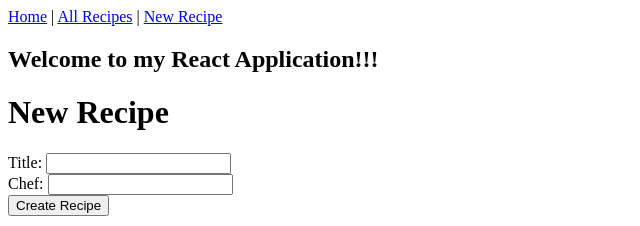
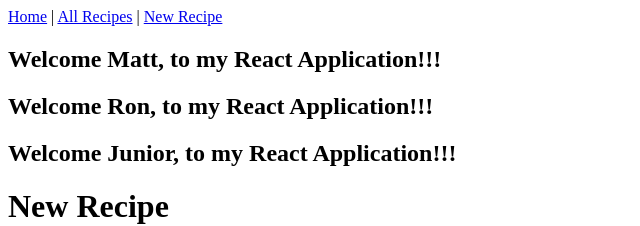
Before and after one commit to CSG-Live-July-2025/cookbook-frontend, a React (Vite) app: page / in a window 1280 px wide. Shown: the top 226 px of the page, without its empty margins (0-640 px from the left). Built offline with nearby package versions, Linux system fonts and the light colour scheme; no server answers.

Commit message:
Props practice

```diff
--- a/src/App.jsx
+++ b/src/App.jsx
@@ -11,10 +11,16 @@ import { RecipesPage } from "./RecipesPage"
 import { Welcome } from './Welcome'
 
 function App() {
+  let name1 = "Matt";
+  let name2 = "Ron";
+  let name3 = "Junior";
+
   return (
     <div>
       <Header />
-      <Welcome />
+      <Welcome name={name1} />
+      <Welcome name={name2} />
+      <Welcome name={name3} />
       <RecipesPage />
       <Footer />
     </div>
--- a/src/Welcome.jsx
+++ b/src/Welcome.jsx
@@ -1,7 +1,7 @@
-export function Welcome() {
+export function Welcome(props) {
   return (
     <div>
-      <h2>Welcome to my React Application!!!</h2>
+      <h2>Welcome {props.name}, to my React Application!!!</h2>
     </div>
   )
 }
```
